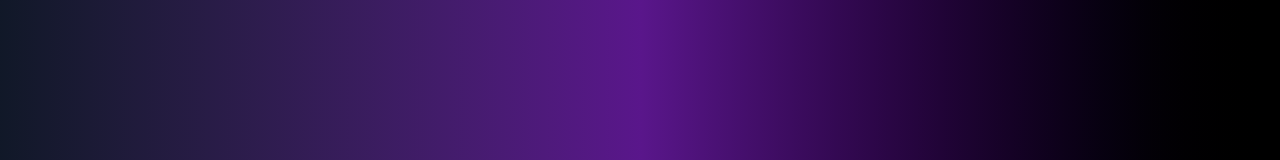
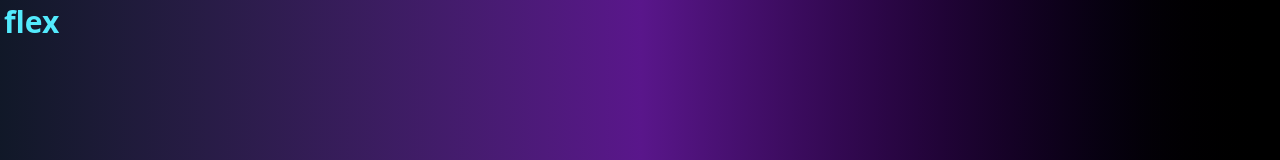
Before and after one commit to dikie001/todo-app, a React (Vite) app: page / in a window 1280 px wide. Shown: the top 160 px of the page. Built offline with nearby package versions, Linux system fonts and the light colour scheme.

Commit message:
fix: update Login and Signup components to enhance header styling and layout

```diff
--- a/src/components/login.jsx
+++ b/src/components/login.jsx
@@ -81,7 +81,7 @@ const Login = () => {
   };
   return (
     <div className="relative bg-gradient-to-r from-gray-900 via-purple-900 to-black min-h-screen h-screen flex flex-col justify-center items-center ">
-      <h1 className="text-2xl text-cyan-200 absolute top-2 left-2 font-bold">
+      <h1 className="text-3xl text-cyan-200 absolute top-2 left-2 font-bold">
         flex
       </h1>
       <h1 className="text-4xl font-extrabold text-white">Log in</h1>
--- a/src/components/signup.jsx
+++ b/src/components/signup.jsx
@@ -64,7 +64,10 @@ const Signup = () => {
   };
 
   return (
-    <div className="bg-gradient-to-r from-gray-900 via-purple-900 to-black min-h-screen flex flex-col justify-center items-center">
+    <div className="relative bg-gradient-to-r from-gray-900 via-purple-900 to-black min-h-screen flex flex-col justify-center items-center">
+        <h1 className="text-3xl absolute cursor-pointer font-bold top-1 left-1 text-cyan-300">
+          flex
+        </h1>
       <h1 className="text-4xl font-extrabold text-white">Create an Account</h1>
 
       <div className="flex flex-col gap-4 mt-4">
```
